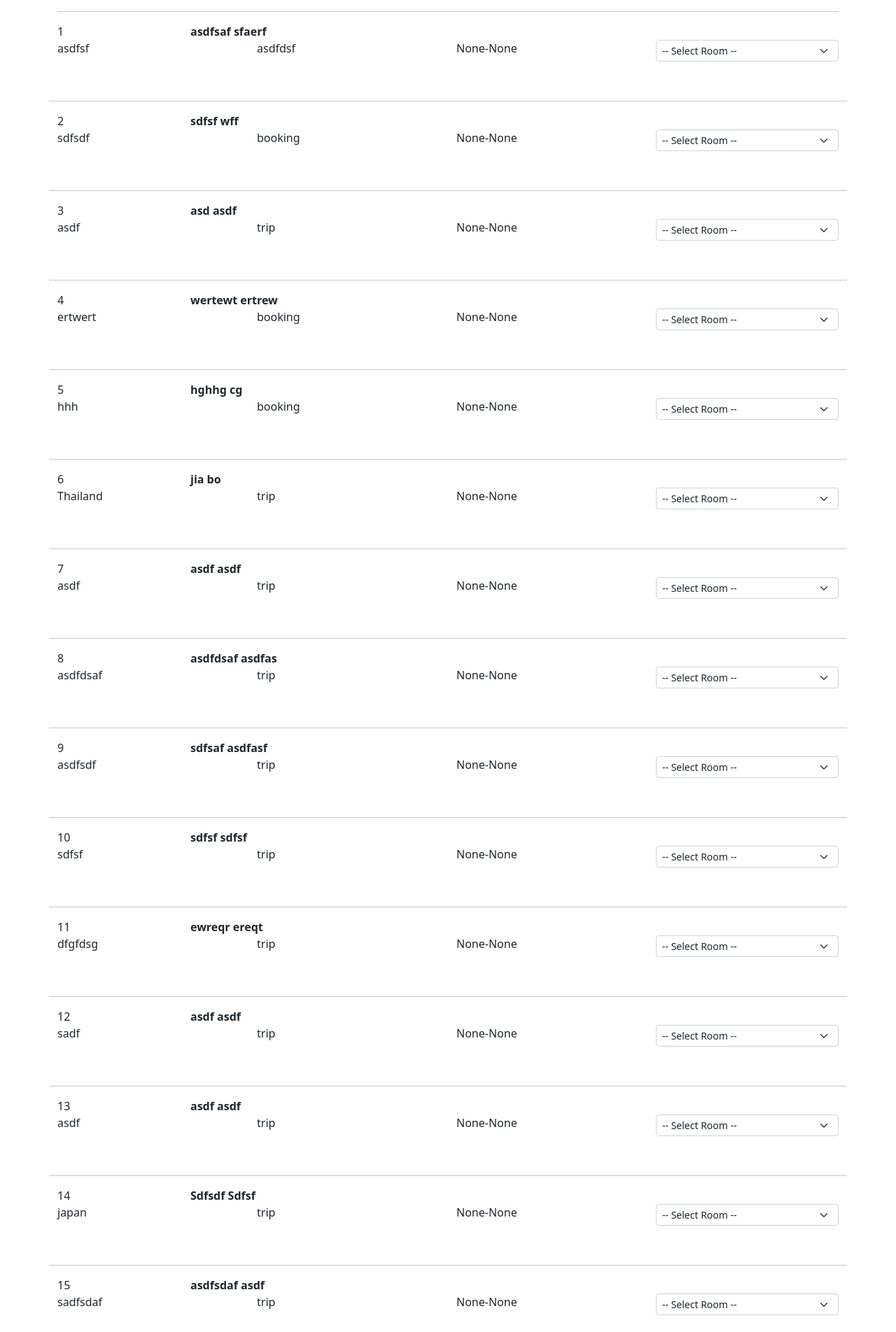
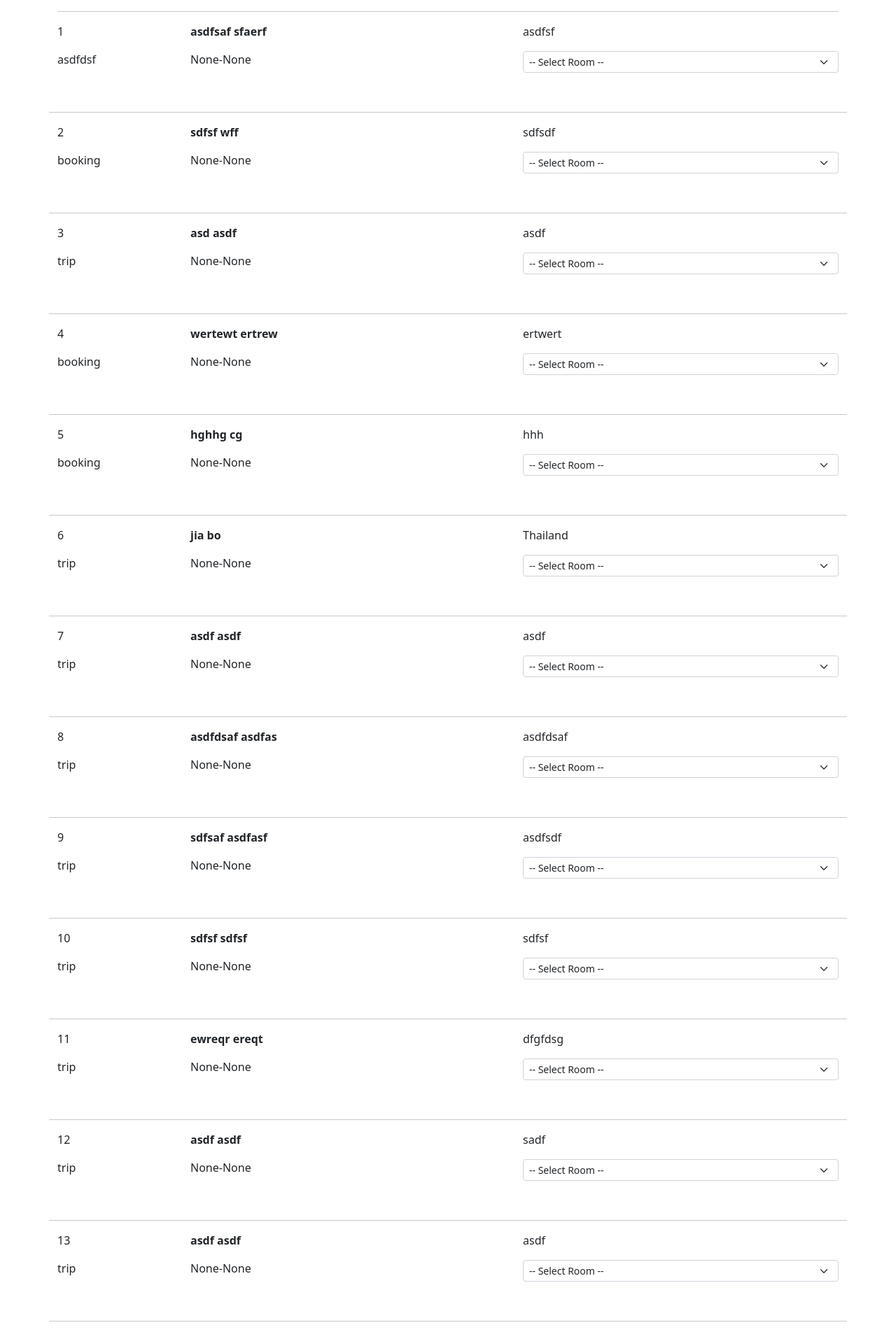
Before and after one commit to tox-jia/ecom2, a Django app: template hostel/templates/hostel/glist.html in a window 1280 px wide. Shown: the part 64-1968 px from the top of the page at 70% size. Run offline with Django 5.2, Linux system fonts and the light colour scheme; data comes from the database, SQL or seed files in the repository; tables that the repository leaves empty hold one stand-in row (values such as "Sample post"); the template is opened without the code that fills it: values that come from a table or form of the project are taken from there, most other values are stand-ins (such as "Sample title", 1, 10 or a date in 2020); some libraries are stand-ins or nearby versions.

Commit message:
clean and list

```diff
--- a/hostel/templates/hostel/glist.html
+++ b/hostel/templates/hostel/glist.html
@@ -3,14 +3,13 @@
 <div class="container">
     <hr>
     {% for g in guest %}
-        <div class="row">
-            <div class="col-2">{{ g.id }}</div>
-            <div class="col-10"><b>{{ g.surname }} {{ g.givenname }}</b></div>
-
-            <div class="col-3">{{ g.country }}</div>
-            <div class="col-3 mb-3">{{ g.platform }}</div>
-            <div class="col-3 mb-3">{{ g.start_day }}-{{ g.end_day }}</div>
-            <div class="col-3 mb-3">
+        <div class="row text-start">
+            <div class="col-2 mb-3">{{ g.id }}</div>
+            <div class="col-5 mb-3"><b>{{ g.surname }} {{ g.givenname }}</b></div>
+            <div class="col-5 mb-3">{{ g.country }}</div>
+            <div class="col-2 mb-3">{{ g.platform }}</div>
+            <div class="col-5 mb-3">{{ g.start_day }}-{{ g.end_day }}</div>
+            <div class="col-5 mb-3">
                 {% csrf_token %}
                 <select class="form-select form-select-sm room-select"
                         data-guest-id="{{ g.id }}">
```
